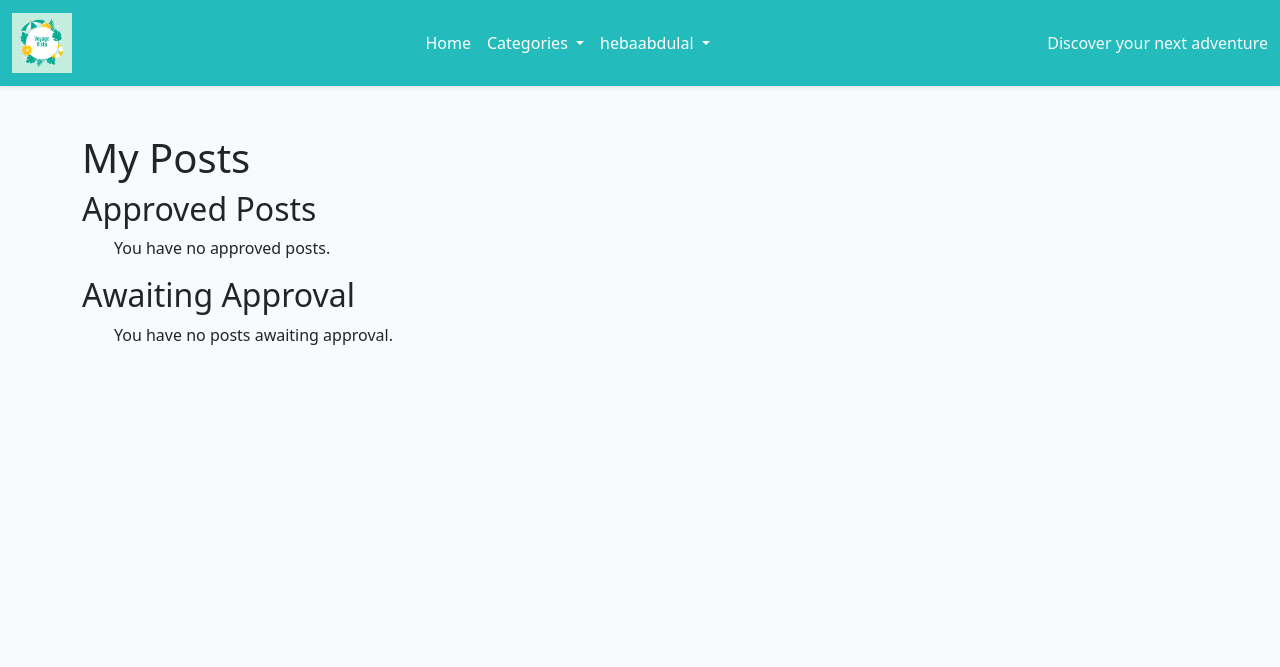
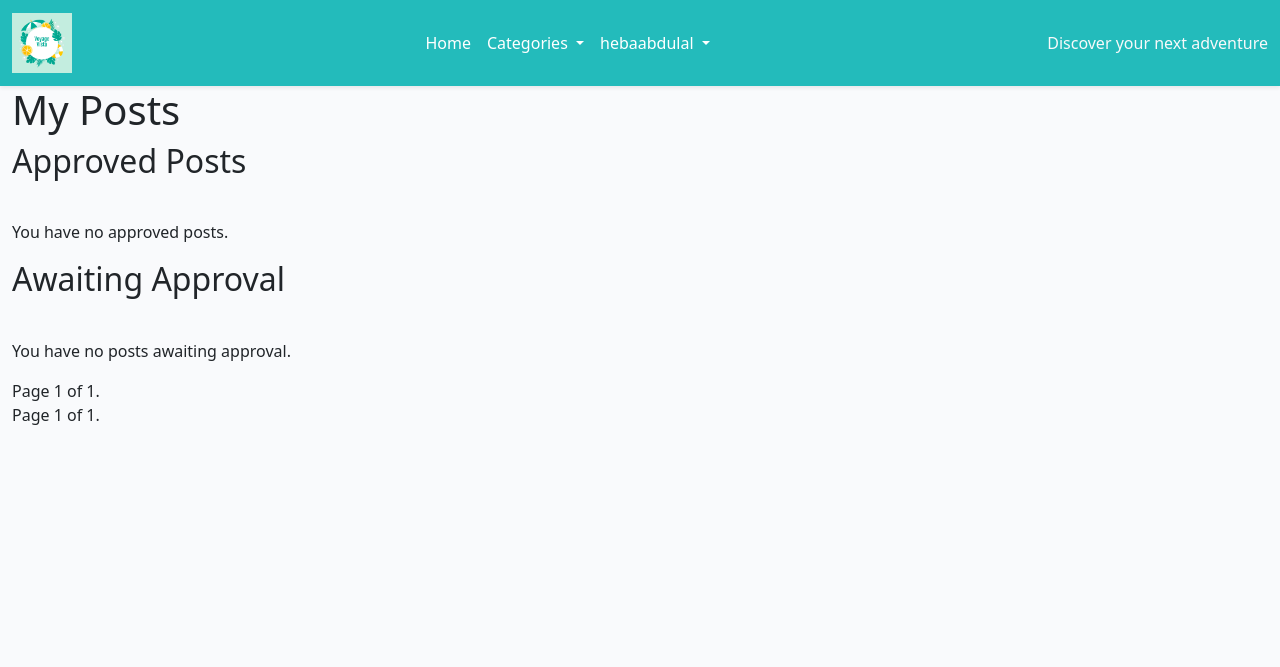
Before and after one commit to HebaAbdulal/voyage_vista, a Django app: page /my-posts/ in a window 1280 px wide. Shown: the top 667 px of the page. Run offline with Django 5.2, Linux system fonts and the light colour scheme; a user stored in the database is signed in; data that the repository does not hold is empty; parts of the project's set-up code (start-up, migrations or seed data) failed here and were passed over.

Commit message:
Refactor my_posts template to improve layout and add pagination controls for approved and pending posts

```diff
--- a/templates/my_posts.html
+++ b/templates/my_posts.html
@@ -3,14 +3,21 @@
 {% load static %}
 
 {% block content %}
-<div class="container mt-5">
+<div class="container-fluid">
     <h1>My Posts</h1>
 
     <h2>Approved Posts</h2>
-    <ul>
-        {% for post in approved_posts %}
-        <div class="col-md-4">
-            <div class="card mb-4">
+    <div class="row">
+        <div class="col-12 mt-3">
+            <div class="row">
+                <div class="col-12 mb-3">
+                    <ul class="nav nav-pills">
+
+                    </ul>
+                </div>
+                {% for post in approved_posts %}
+                <div class="col-md-3">
+                <div class="card mb-4">
                 <img class="card-img-top" src="{% if post.featured_image %}{{ post.featured_image.url }}{% else %}{% static 'images/default.jpg' %}{% endif %}" alt="placeholder image">
                 <div class="card-body">
                     <h5 class="card-title">{{ post.title }}</h5>
@@ -22,13 +29,19 @@
         {% empty %}
         <p>You have no approved posts.</p>
         {% endfor %}
-    </ul>
+    </div>
+    <h2>Awaiting Approval</h2>
+    <div class="row">
+        <div class="col-12 mt-3">
+            <div class="row">
+                <div class="col-12 mb-3">
+                    <ul class="nav nav-pills">
 
-    <h2>Awaiting Approval</h2>
-    <ul>
-        {% for post in pending_posts %}
-        <div class="col-md-4">
-            <div class="card mb-4">
+                    </ul>
+                </div>
+                {% for post in pending_posts %}
+                <div class="col-md-3">
+                <div class="card mb-4">
                 <img class="card-img-top" src="{% if post.featured_image %}{{ post.featured_image.url }}{% else %}{% static 'images/default.jpg' %}{% endif %}" alt="placeholder image">
                 <div class="card-body">
                     <h5 class="card-title">{{ post.title }}</h5>
@@ -40,6 +53,38 @@
         {% empty %}
         <p>You have no posts awaiting approval.</p>
         {% endfor %}
-    </ul>
+    </div>
+    <!-- Approved posts pagination controls -->
+    <div class="pagination">
+        <span class="step-links">
+            {% if approved_page_obj.has_previous %}
+                <a href="?page=1">&laquo; First</a>
+                <a href="?page={{ approved_page_obj.previous_page_number }}">Previous</a>
+            {% endif %}
+            <span class="current">
+                Page {{ approved_page_obj.number }} of {{ approved_page_obj.paginator.num_pages }}.
+            </span>
+            {% if approved_page_obj.has_next %}
+                <a href="?page={{ approved_page_obj.next_page_number }}">Next</a>
+                <a href="?page={{ approved_page_obj.paginator.num_pages }}">Last &raquo;</a>
+            {% endif %}
+        </span>
+    </div>
+    <!-- Pending posts pagination controls -->
+    <div class="pagination">
+        <span class="step-links">
+            {% if pending_page_obj.has_previous %}
+                <a href="?page=1">&laquo; First</a>
+                <a href="?page={{ pending_page_obj.previous_page_number }}">Previous</a>
+            {% endif %}
+            <span class="current">
+                Page {{ pending_page_obj.number }} of {{ pending_page_obj.paginator.num_pages }}.
+            </span>
+            {% if pending_page_obj.has_next %}
+                <a href="?page={{ pending_page_obj.next_page_number }}">Next</a>
+                <a href="?page={{ pending_page_obj.paginator.num_pages }}">Last &raquo;</a>
+            {% endif %}
+        </span>
+    </div>
 </div>
 {% endblock %}
```
